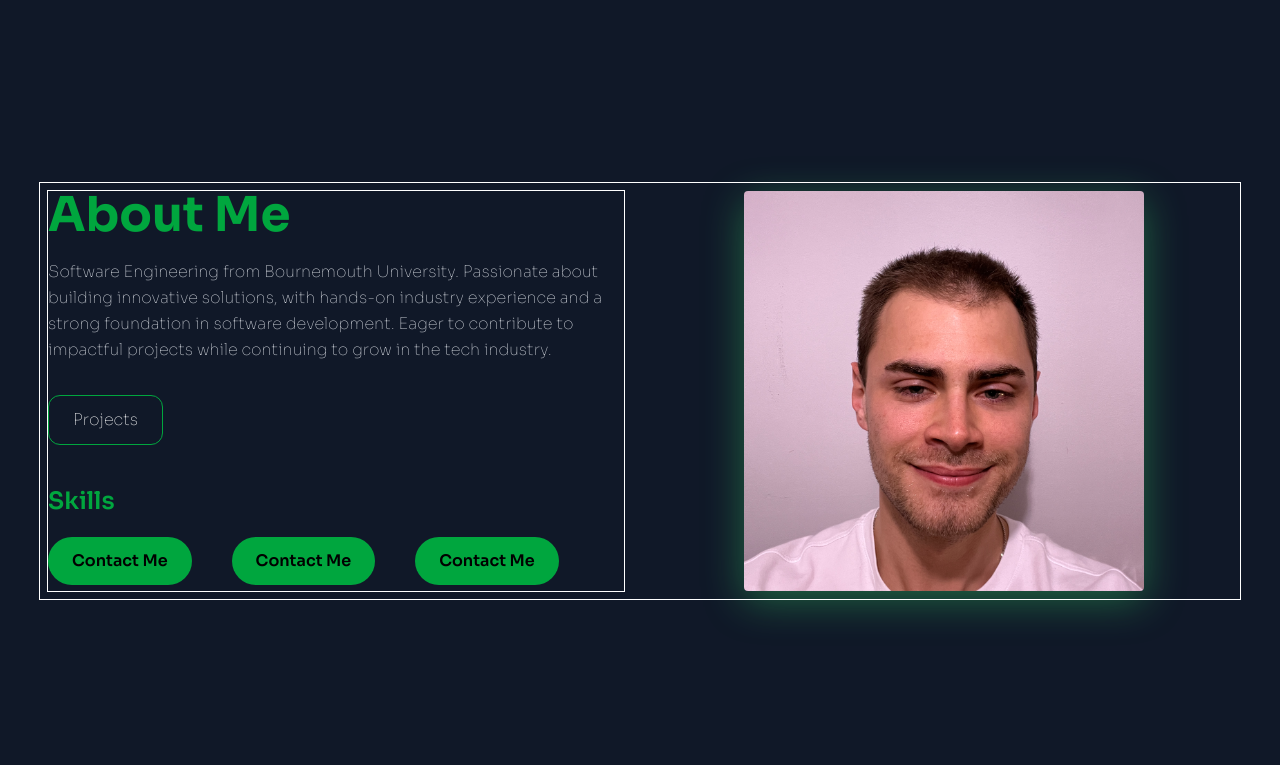
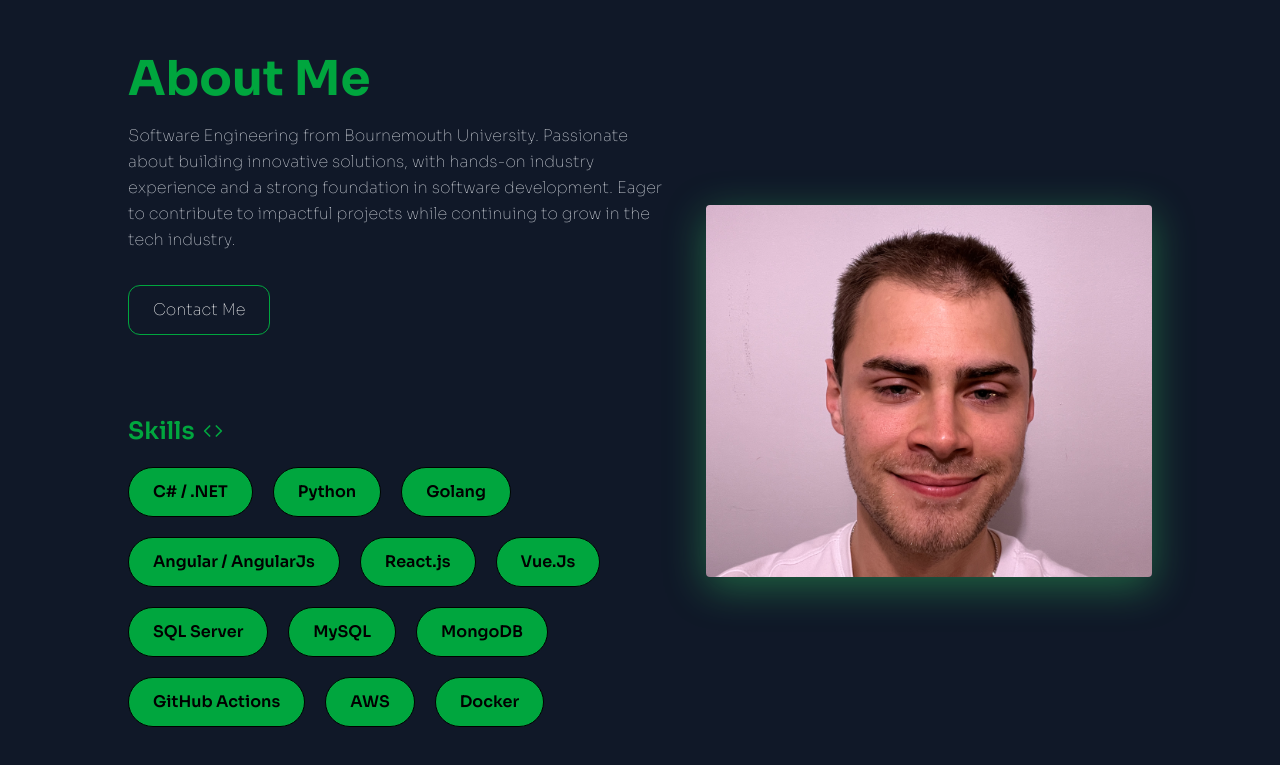
Before and after one commit to Camorany/camorany-portfolio, a Vue app in the folder camorany-portfolio/: page / in a window 1280 px wide. Shown: the part 809-1574 px from the top of the page. Built offline with nearby package versions, Linux system fonts and the light colour scheme.

Commit message:
about me page skills + further styling

```diff
--- a/camorany-portfolio/src/components/AboutMe.vue
+++ b/camorany-portfolio/src/components/AboutMe.vue
@@ -1,16 +1,18 @@
 <script setup>
+import { Code } from 'lucide-vue-next'
+
 </script>
 
 <template>
   <section
-    class="min-h-screen bg-gray-900 text-white flex items-center justify-center px-10"
+    class="min-h-screen bg-gray-900 text-white flex items-center justify-center px-30 py-20 md:py-0"
   >
     <div
-      class="outline-1 max-w-7xl w-full flex flex-col md:flex-row gap-8 p-2"
+      class="max-w-7xl w-full flex flex-col md:flex-row gap-8 p-2"
     >
 
       <!-- LEFT SIDE -->
-      <div class="flex flex-col outline-1 md:w-1/2 w-full">
+      <div class="flex flex-col md:w-[55%] w-full">
 
         <h1 class=" text-5xl font-bold text-green-600 mb-5">
           About Me
@@ -23,37 +25,67 @@
         </p>
 
         <!-- BUTTONS -->
-        <div class="flex justify-center md:justify-start">
-            <button class="cursor-pointer border border-green-600 px-6 py-3 rounded-xl hover:scale-105 hover:shadow-[0_3px_10px__rgba(255,255,255,0.3)] transition">
-                Projects
+        <div class="flex justify-center md:justify-start mb-20">
+            <button class="cursor-pointer border border-green-600 px-6 py-3 rounded-xl hover:scale-105 hover:shadow-[0_3px_10px__rgba(255,255,255,0.3)] transition" href="#">
+                Contact Me
             </button>
         </div>
 
-        <div class="flex flex-col justify-center md:justify-start mt-10">
-            <h3 class="text-2xl font-semibold text-green-600 mb-5">
+        <div class="flex flex-col justify-center md:justify-start">
+            <div class="flex gap-2 items-center md:justify-start mb-5">
+                <h3 class="text-2xl font-semibold text-green-600">
                 Skills
-            </h3>
-            <div class="flex gap-10">
-                <button class="bg-green-600 text-black px-6 py-3 rounded-4xl font-semibold hover:scale-105 hover:shadow-[0_3px_10px_rgba(255,255,255,0.3)] transition">
-                Contact Me
-            </button>
-            <button class="bg-green-600 text-black px-6 py-3 rounded-4xl font-semibold hover:scale-105 hover:shadow-[0_3px_10px_rgba(255,255,255,0.3)] transition">
-                Contact Me
-            </button>
-            <button class="bg-green-600 text-black px-6 py-3 rounded-4xl font-semibold hover:scale-105 hover:shadow-[0_3px_10px_rgba(255,255,255,0.3)] transition">
-                Contact Me
-            </button>
+                </h3>
+                <Code class="w-5 h-5 transition-all duration-300 hover:-translate-y-1 text-green-600"/>
+            </div>
 
+            <div class="flex flex-wrap gap-5 justify-center md:justify-start">
+                <button class="bg-green-600 text-black px-6 py-3 rounded-4xl font-semibold hover:text-green-600 hover:bg-black border hover:border-green-600 transition">
+                C# / .NET
+                </button>
+                <button class="bg-green-600 text-black px-6 py-3 rounded-4xl font-semibold hover:text-green-600 hover:bg-black border hover:border-green-600 transition">
+                Python
+                </button>
+                <button class="bg-green-600 text-black px-6 py-3 rounded-4xl font-semibold hover:text-green-600 hover:bg-black border hover:border-green-600 transition">
+                Golang
+                </button>
+                <button class="bg-green-600 text-black px-6 py-3 rounded-4xl font-semibold hover:text-green-600 hover:bg-black border hover:border-green-600 transition">
+                Angular / AngularJs
+                </button>
+                <button class="bg-green-600 text-black px-6 py-3 rounded-4xl font-semibold hover:text-green-600 hover:bg-black border hover:border-green-600 transition">
+                React.js
+                </button>
+                <button class="bg-green-600 text-black px-6 py-3 rounded-4xl font-semibold hover:text-green-600 hover:bg-black border hover:border-green-600 transition">
+                Vue.Js
+                </button>
+                <button class="bg-green-600 text-black px-6 py-3 rounded-4xl font-semibold hover:text-green-600 hover:bg-black border hover:border-green-600 transition">
+                SQL Server
+                </button>
+                <button class="bg-green-600 text-black px-6 py-3 rounded-4xl font-semibold hover:text-green-600 hover:bg-black border hover:border-green-600 transition">
+                MySQL
+                </button>
+                <button class="bg-green-600 text-black px-6 py-3 rounded-4xl font-semibold hover:text-green-600 hover:bg-black border hover:border-green-600 transition">
+                MongoDB
+                </button>
+                <button class="bg-green-600 text-black px-6 py-3 rounded-4xl font-semibold hover:text-green-600 hover:bg-black border hover:border-green-600 transition">
+                GitHub Actions
+                </button>
+                <button class="bg-green-600 text-black px-6 py-3 rounded-4xl font-semibold hover:text-green-600 hover:bg-black border hover:border-green-600 transition">
+                AWS
+                </button>
+                <button class="bg-green-600 text-black px-6 py-3 rounded-4xl font-semibold hover:text-green-600 hover:bg-black border hover:border-green-600 transition">
+                Docker
+                </button>
             </div>
         </div>
       </div>
 
       <!-- RIGHT SIDE -->
-      <div class="flex justify-center md:w-1/2 w-full text-center md:text-left">
-        <div class="w-100 h-100 rounded overflow-hidden shadow-[0_10px_40px_#3deb715d]">
+      <div class="flex justify-center items-center md:w-[45%] w-full md:text-left">
+        <div class="w-full max-w-[500px] aspect-[6/5] rounded overflow-hidden shadow-[0_10px_40px_#3deb715d]">
                 <img
                     src="../assets/home/portfolio-hero-pic.jpg"
-                    alt="Profile"
+                    alt="About Me Picture"
                     class="w-full h-full object-cover"
                 />
             </div>
--- a/camorany-portfolio/src/components/Home.vue
+++ b/camorany-portfolio/src/components/Home.vue
@@ -4,7 +4,7 @@ import { GithubIcon, LinkedinIcon } from 'lucide-vue-next'
 
 <template>
   <section
-    class="min-h-screen bg-gray-900 text-white flex items-center justify-center px-10 pt-30 md:pt-10"
+    class="min-h-screen bg-gray-900 text-white flex items-center justify-center px-10 pt-30 md:pt-10 py-20 md:py-0"
   >
     <div
       class="max-w-7xl w-full flex flex-col md:flex-row items-center gap-8 p-2"
```
